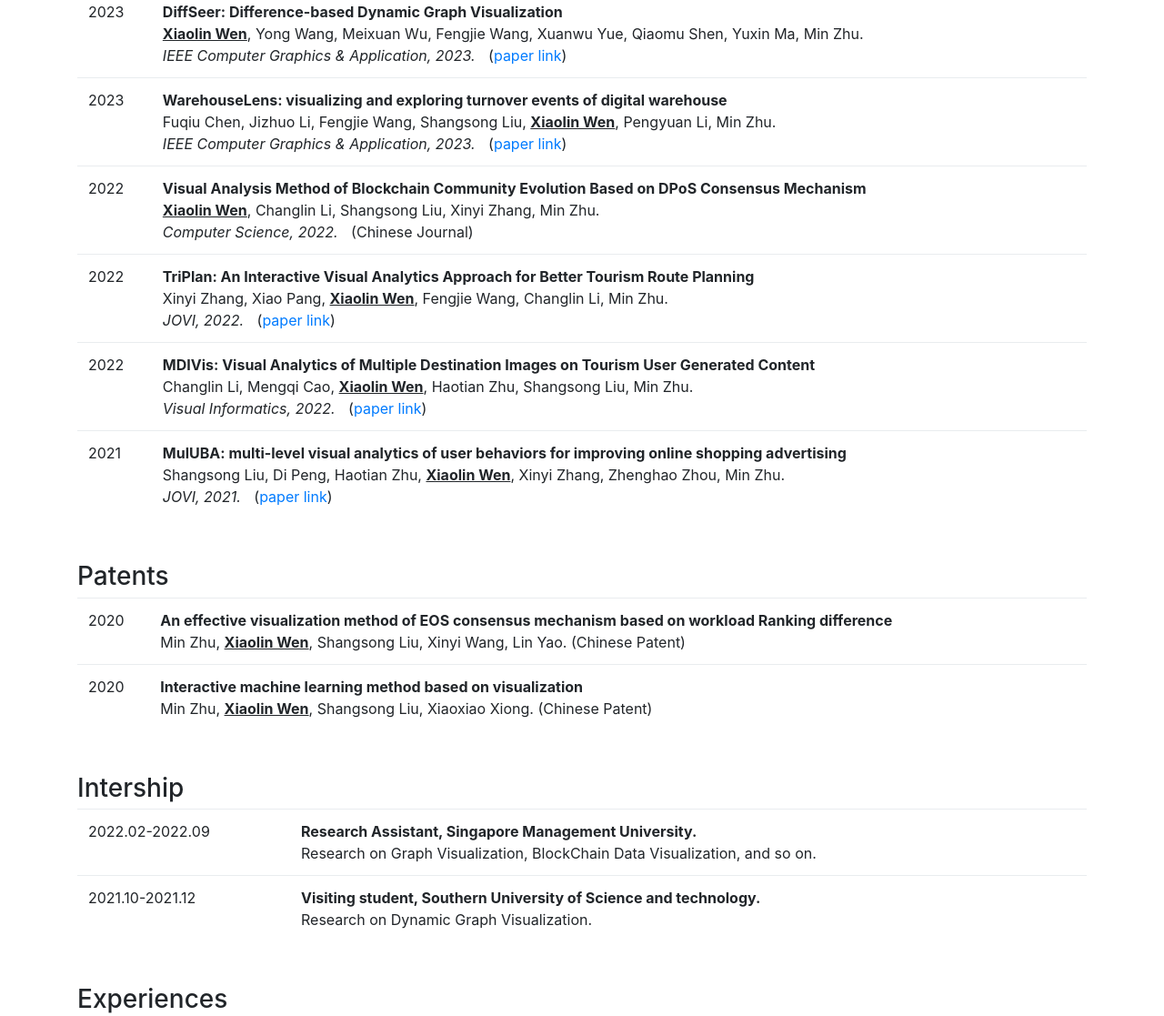
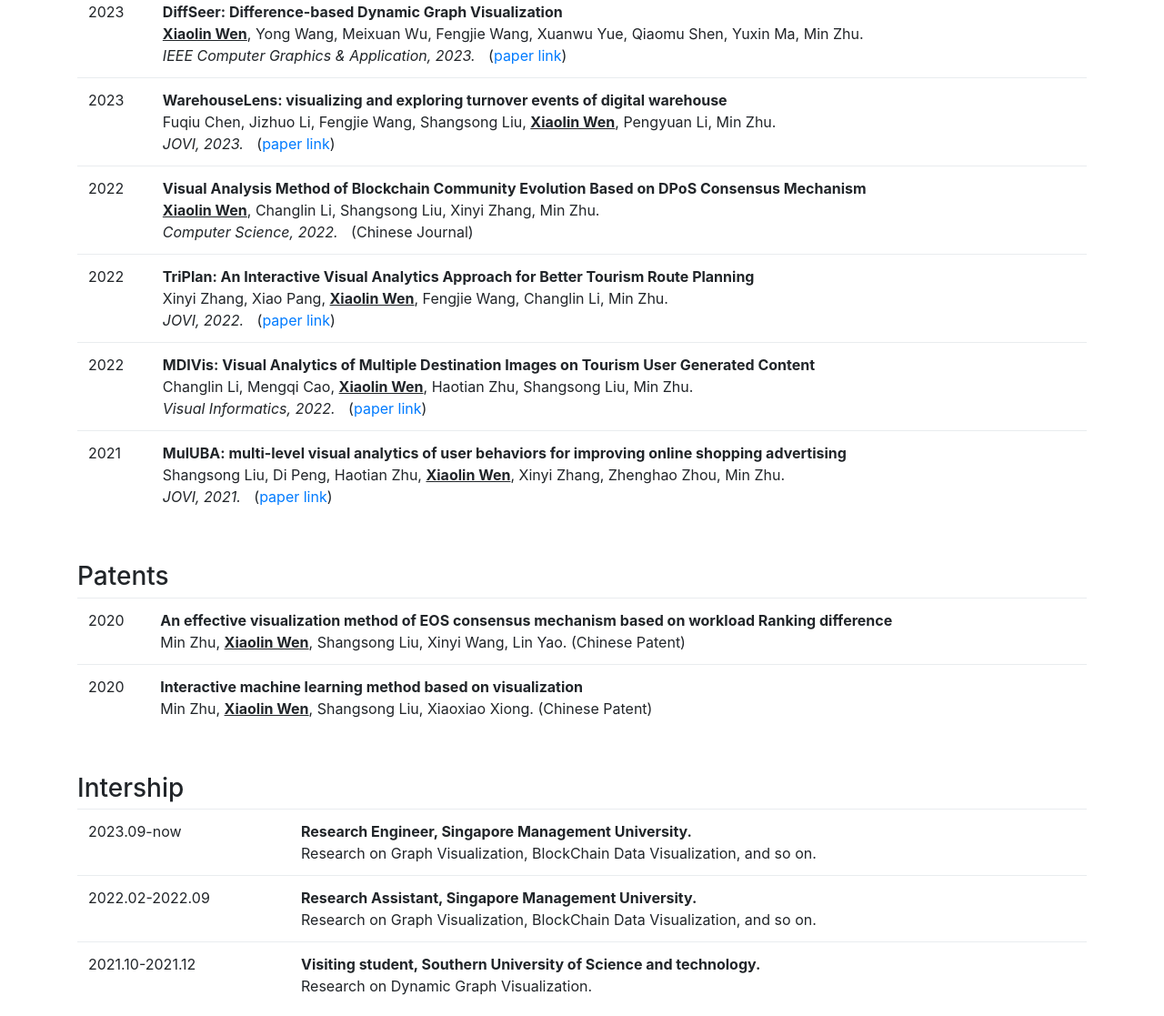
Before and after one commit to Selvalim/homepage, a plain HTML site: page index.html in a window 1280 px wide. Shown: the part 903-2020 px from the top of the page at 91% size. Drawn offline with nearby package versions, Linux system fonts and the light colour scheme.

Commit message:
Update index.html

```diff
--- a/index.html
+++ b/index.html
@@ -97,7 +97,7 @@
                         <td>Sep. 2020 - Jun. 2023</td>
                         <td colspan="2">
 							<strong>
-								Master's Student in Computer Science and Technology
+								Master Degree in Computer Science and Technology
 							</strong><br>
                             Sichuan University, China.
                         </td>
@@ -106,7 +106,7 @@
                     <tr>
                         <td>Sep. 2016 - Jun. 2020</td>
                         <td colspan="2">
-                            <strong>Double Bachelor Degree in Computer Science and Finance </strong> <br>
+                            <strong>Double Bachelor Degree in Computer Science and Financial Engineer </strong> <br>
 
                                 Sichuan University, China.
 
@@ -150,7 +150,7 @@
                         <td colspan="2">
                             <strong>WarehouseLens: visualizing and exploring turnover events of digital warehouse</strong><br>
                             Fuqiu Chen, Jizhuo Li, Fengjie Wang, Shangsong Liu, <strong><u>Xiaolin Wen</u></strong>, Pengyuan Li, Min Zhu. <br>
-                            <i>IEEE Computer Graphics & Application, 2023.</i> (<a href="https://link.springer.com/article/10.1007/s12650-023-00913-7">paper link</a>) <br>
+                            <i>JOVI, 2023.</i> (<a href="https://link.springer.com/article/10.1007/s12650-023-00913-7">paper link</a>) <br>
                         </td>
                     </tr>
                     <tr>
@@ -222,6 +222,15 @@
             <h3>Intership</h3>
             <table class="table table-hover">
                 <tbody>
+		    <tr>
+                        <td>2023.09-now</td>
+                        <td colspan="2">
+							<strong>
+								Research Engineer, Singapore Management University.
+							</strong><br>
+                        Research on Graph Visualization, BlockChain Data Visualization, and so on.
+                        </td>
+                    </tr>
                     <tr>
                         <td>2022.02-2022.09</td>
                         <td colspan="2">
```
